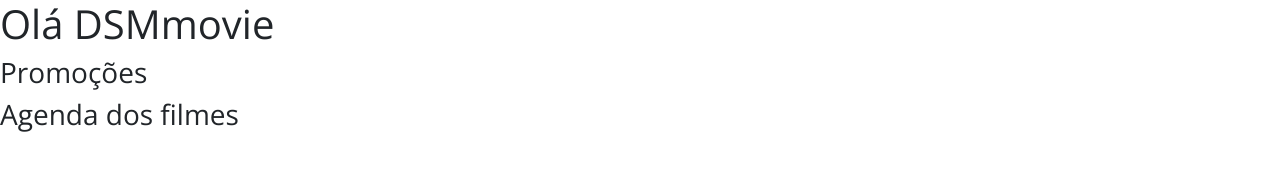
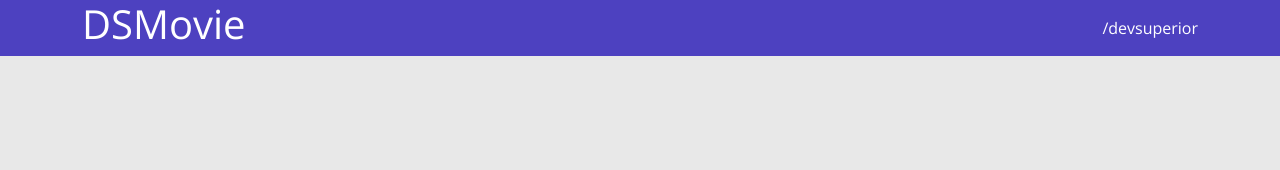
Before and after one commit to CauanFailla/DSMovie, a plain HTML site: page index.html in a window 1280 px wide. Drawn offline with nearby package versions, Linux system fonts and the light colour scheme.

Commit message:
Barra superior PARTE 1

```diff
--- a/Css/styles.css
+++ b/Css/styles.css
@@ -1,5 +1,23 @@
 @import url('https://fonts.googleapis.com/css2?family=Open+Sans:wght@300;400;700&display=swap');
 
 *{
+    box-sizing: border-box;
     font-family: 'Open Sans', sans-serif;
 }
+html, body{
+    background-color: #E8E8E8;
+}
+nav{
+    display: flex;
+    align-items: center;
+    justify-content: space-between;
+}
+header{
+    background-color: #4D41C0;
+    color: #ffffff;
+
+}
+a, a:hover {
+    text-decoration: none;
+    color: unset;
+}
--- a/index.html
+++ b/index.html
@@ -9,8 +9,11 @@
     <link rel="stylesheet" href="Css/styles.css">
 </head>
 <body>
-    <h1>Olá DSMmovie</h1>
-    <h3>Promoções</h3>
-    <h3>Agenda dos filmes</h3>
+    <header>
+        <nav class="container">
+            <h1>DSMovie</h1>
+            <a href="https://github.com/devsuperior">/devsuperior</a>
+        </nav>
+    </header>
 </body>
 </html>
```
